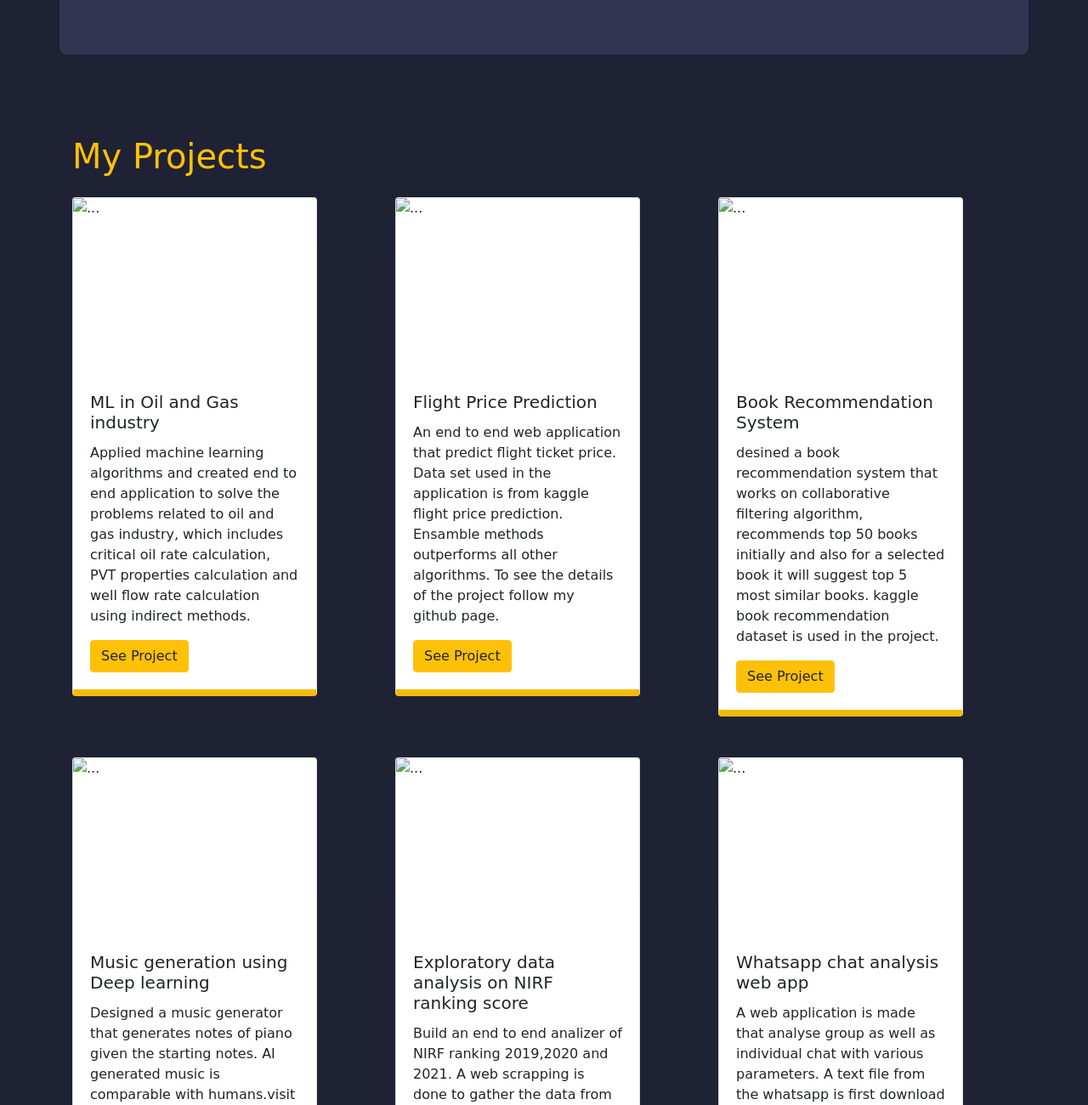
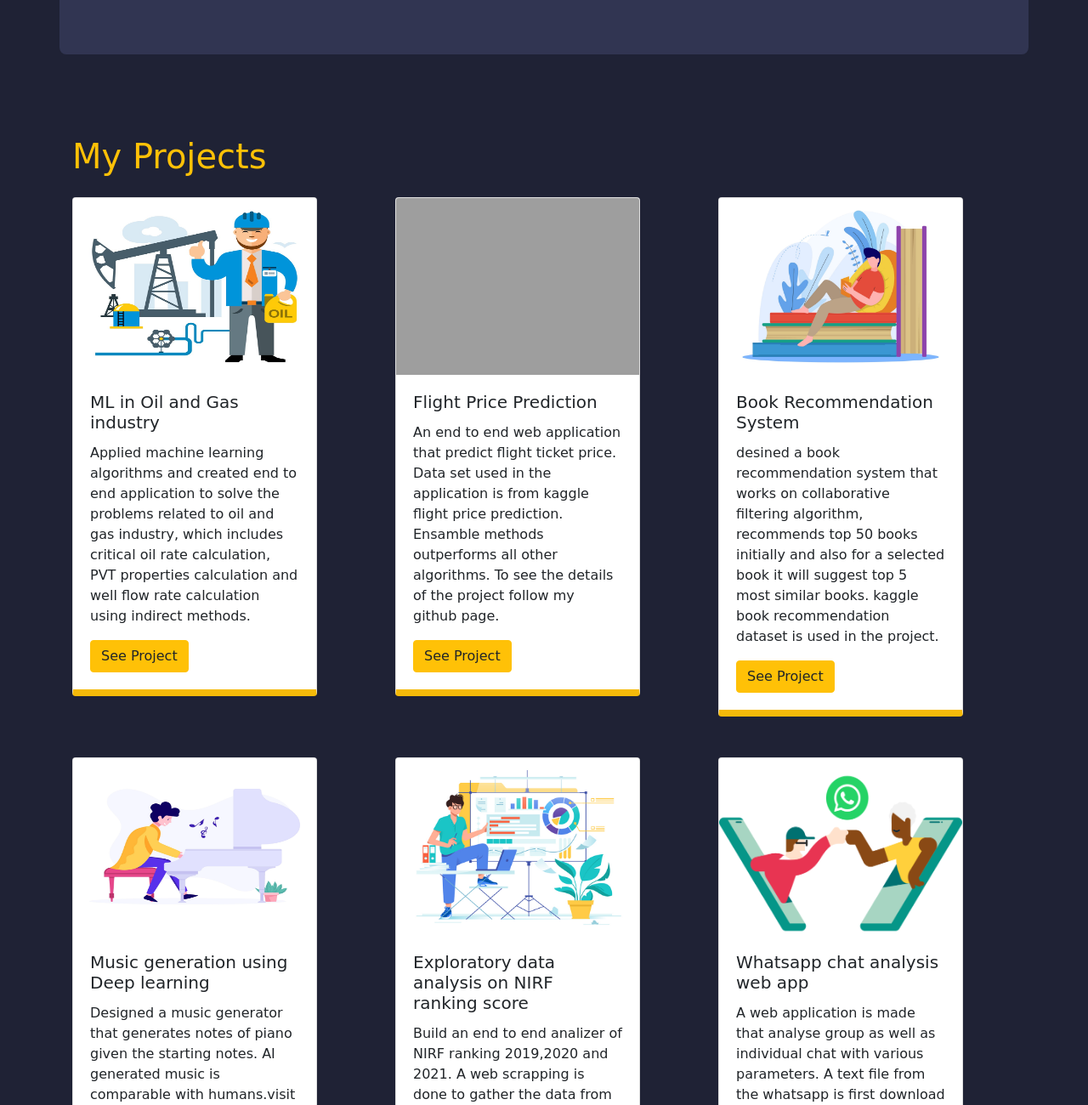
Before and after one commit to RonakPandya072/portfolio.io, a plain HTML site: page index.html in a window 1280 px wide. Shown: the part 1482-2782 px from the top of the page at 85% size. Drawn offline with nearby package versions, Linux system fonts and the light colour scheme; the site is published under a folder, as on GitHub Pages, so addresses that start at the root find nothing; a web font is replaced by a local one.

Commit message:
Update index.html

```diff
--- a/index.html
+++ b/index.html
@@ -73,7 +73,7 @@
     <div id="about" class="container about p-5">
         <div class="row">
             <div class="col-6">
-                <img src="/images/python-coding-language.png" class="img-fluid" />
+                <img src="./images/python-coding-language.png" class="img-fluid" />
             </div>
             <div class="col-6 pl-5 pt-5 pb-5 text-white">
                 <h3 class="text-warning">About Me</h3>
@@ -102,7 +102,7 @@
         <div class="row">
             <div class="col-4 mb-5">
                 <div class="card" style="width: 18rem;">
-                    <img src="/images/oil_gas.jpg" class="card-img-top" style="height: 13rem;" alt="..." />
+                    <img src="./images/oil_gas.jpg" class="card-img-top" style="height: 13rem;" alt="..." />
                     <div class="card-body">
                         <h5 class="card-title">ML in Oil and Gas industry</h5>
                         <p class="card-text">
@@ -116,7 +116,7 @@
             </div>
             <div class="col-4 mb-5">
                 <div class="card" style="width: 18rem;">
-                    <img src="/images/flight.jpg" class="card-img-top img-fluid" alt="..." style="height: 13rem;" />
+                    <img src="./images/flight.jpg" class="card-img-top img-fluid" alt="..." style="height: 13rem;" />
                     <div class="card-body">
                         <h5 class="card-title">Flight Price Prediction</h5>
                         <p class="card-text">
@@ -129,7 +129,7 @@
             </div>
             <div class="col-4 mb-5">
                 <div class="card" style="width: 18rem;">
-                    <img src="/images/book.jpg" class="card-img-top" alt="..." style="height: 13rem;" />
+                    <img src="./images/book.jpg" class="card-img-top" alt="..." style="height: 13rem;" />
                     <div class="card-body">
                         <h5 class="card-title">Book Recommendation System</h5>
                         <p class="card-text">
@@ -142,7 +142,7 @@
             </div>
             <div class="col-4 mb-5">
                 <div class="card" style="width: 18rem;">
-                    <img src="/images/music.jpg" class="card-img-top" alt="..." style="height: 13rem;" />
+                    <img src="./images/music.jpg" class="card-img-top" alt="..." style="height: 13rem;" />
                     <div class="card-body">
                         <h5 class="card-title">Music generation using Deep learning</h5>
                         <p class="card-text">
@@ -154,7 +154,7 @@
             </div>
             <div class="col-4 mb-5">
                 <div class="card" style="width: 18rem;">
-                    <img src="/images/analysis.png" class="card-img-top" alt="..." style="height: 13rem;" />
+                    <img src="./images/analysis.png" class="card-img-top" alt="..." style="height: 13rem;" />
                     <div class="card-body">
                         <h5 class="card-title">Exploratory data analysis on NIRF ranking score</h5>
                         <p class="card-text">
@@ -167,7 +167,7 @@
             </div>
             <div class="col-4 mb-5">
                 <div class="card" style="width: 18rem;">
-                    <img src="/images/whatsapp.png" class="card-img-top" alt="..." style="height: 13rem;" />
+                    <img src="./images/whatsapp.png" class="card-img-top" alt="..." style="height: 13rem;" />
                     <div class="card-body">
                         <h5 class="card-title">Whatsapp chat analysis web app</h5>
                         <p class="card-text">
```
